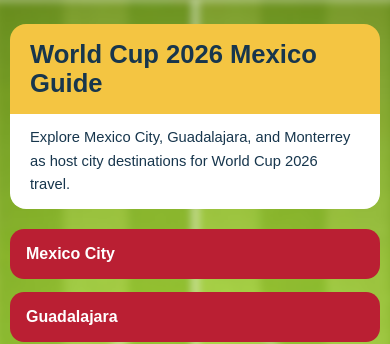
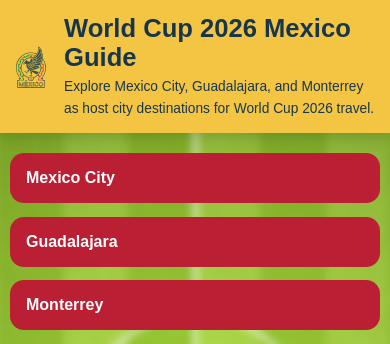
Before and after one commit to nikitsya/Google-Map-Website, a website: page index.html in a window 390 px wide. Shown: the top 344 px of the page. Drawn offline with Linux system fonts and the light colour scheme; some packages are replaced by stand-ins of ours; grey boxes are pictures that could not be loaded.

Commit message:
Add full-width header with icon

```diff
--- a/css/style.css
+++ b/css/style.css
@@ -77,31 +77,42 @@ li {
     line-height: 1.6;
 }
 
-header {
+.ns_pageHeader {
+    width: 100%;
+    background: #f4c542;
+    color: #17364d;
+    box-shadow: 0 2px 16px rgba(7, 31, 20, 0.22);
+}
+
+.ns_headerContent {
     width: min(100% - 2rem, 900px);
     margin: 0 auto;
-    padding-top: 2rem;
+    padding: 1rem 0;
+    display: flex;
+    align-items: center;
+    gap: 1rem;
 }
 
-header div {
-    background: #f4c542;
-    color: #17364d;
-    padding: 1rem 1.25rem;
-    border-radius: 16px 16px 0 0;
+.ns_headerIcon {
+    width: 52px;
+    height: 52px;
+    object-fit: contain;
+    flex: 0 0 auto;
 }
 
-header h1 {
+.ns_headerText {
+    min-width: 0;
+}
+
+.ns_pageHeader h1 {
     margin: 0;
     font-size: 2rem;
 }
 
-header p {
-    margin: 0;
-    background: #ffffff;
+.ns_pageHeader p {
+    margin: 0.25rem 0 0;
     color: #17364d;
-    padding: 0.75rem 1.25rem;
     font-size: 0.92rem;
-    border-radius: 0 0 16px 16px;
 }
 
 #ns_map {
@@ -136,12 +147,22 @@ ul {
         min-height: 320px;
     }
 
-    header {
+    .ns_headerContent {
         width: min(100% - 1.25rem, 900px);
-        padding-top: 1.5rem;
+        padding: 0.85rem 0;
+        gap: 0.75rem;
     }
 
-    header h1 {
+    .ns_headerIcon {
+        width: 42px;
+        height: 42px;
+    }
+
+    .ns_pageHeader h1 {
         font-size: 1.6rem;
     }
+
+    .ns_pageHeader p {
+        font-size: 0.86rem;
+    }
 }
--- a/index.html
+++ b/index.html
@@ -8,11 +8,14 @@
     <link href="css/style.css" rel="stylesheet">
 </head>
 <body>
-<header>
-    <div>
-        <h1>World Cup 2026 Mexico Guide</h1>
+<header class="ns_pageHeader">
+    <div class="ns_headerContent">
+        <img alt="icon" class="ns_headerIcon" src="icon.svg">
+        <div class="ns_headerText">
+            <h1>World Cup 2026 Mexico Guide</h1>
+            <p>Explore Mexico City, Guadalajara, and Monterrey as host city destinations for World Cup 2026 travel.</p>
+        </div>
     </div>
-    <p>Explore Mexico City, Guadalajara, and Monterrey as host city destinations for World Cup 2026 travel.</p>
 </header>
 <main>
     <section class="ns_mapSection">
```
